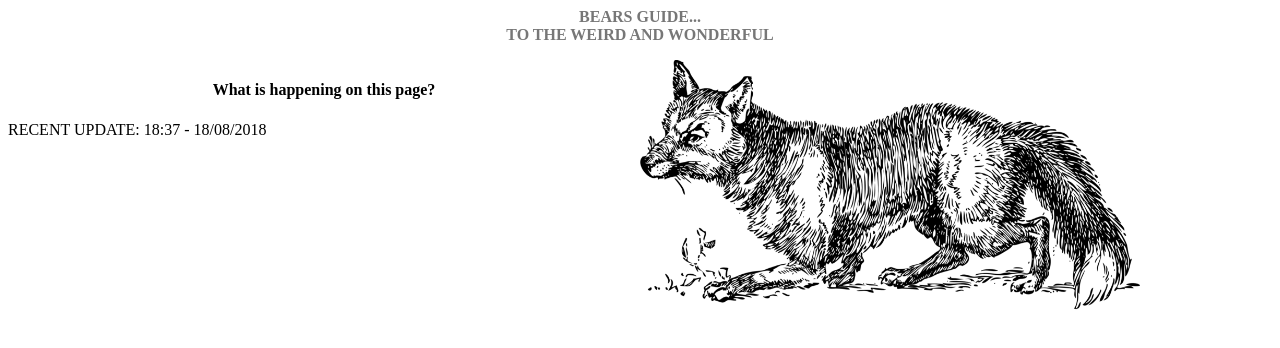
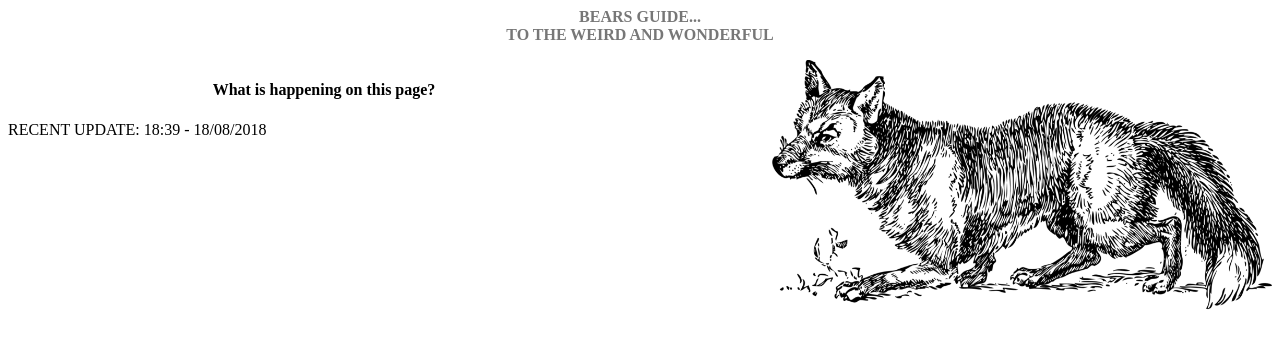
Before and after one commit to grizzlebear22/the-weird-and-wonderful-woods, a plain HTML site: page index.html in a window 1280 px wide. Drawn offline with Linux system fonts and the light colour scheme.

Commit message:
Update index.html (18/08/2018 - 18:39)
- Removed the style from the image alignment

```diff
--- a/index.html
+++ b/index.html
@@ -26,7 +26,7 @@ body {
   <p></p>
   <div>
   <div style="float:right; width:50%">
-                   <img src="Fox.png" alt="Fox Art"  width="500" height="250" style="align:right;">
+                   <img src="Fox.png" alt="Fox Art"  width="500" height="250" align=right>
                 </div>
     <div style="float:left; width:50%"><h4 style="text-align:center;">What is happening on this page?</h4></div>
   </div>
@@ -35,4 +35,4 @@ body {
 </body>
 
 </html>
-RECENT UPDATE: 18:37 - 18/08/2018
+RECENT UPDATE: 18:39 - 18/08/2018
```
